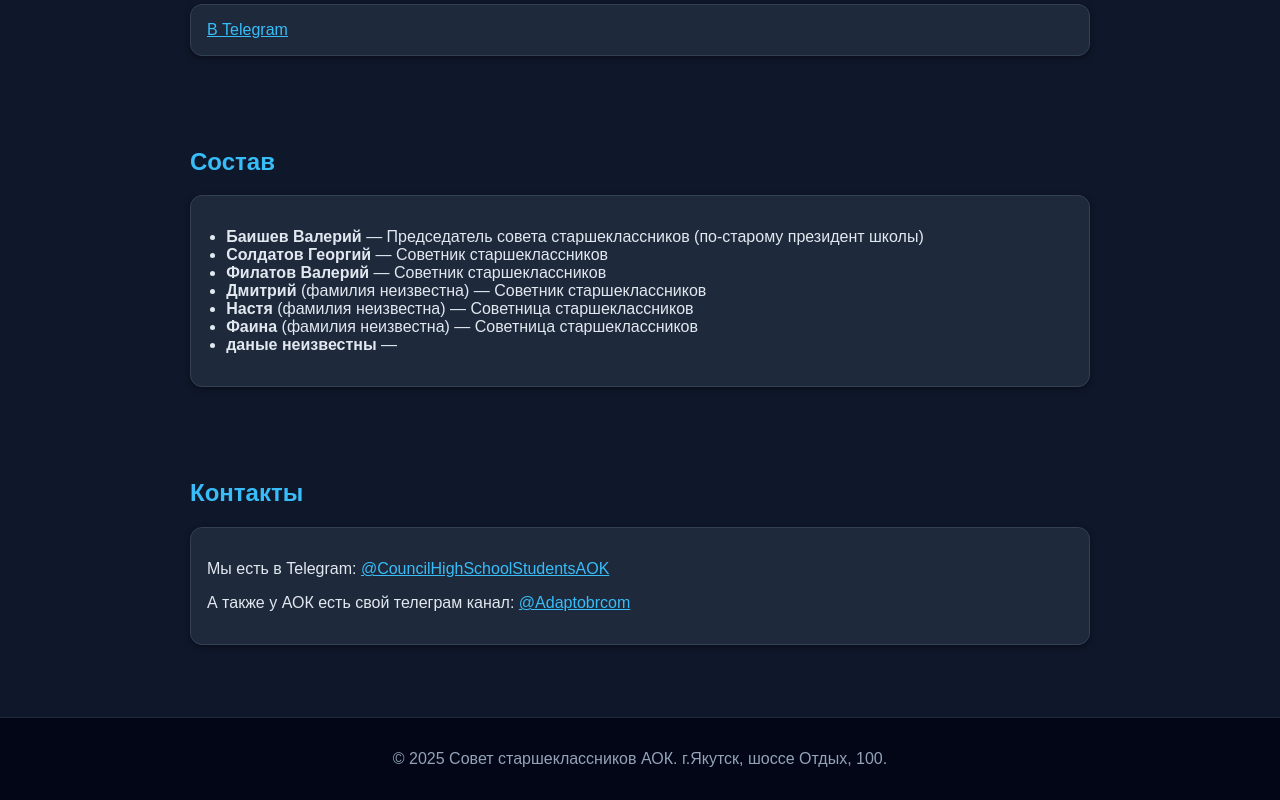
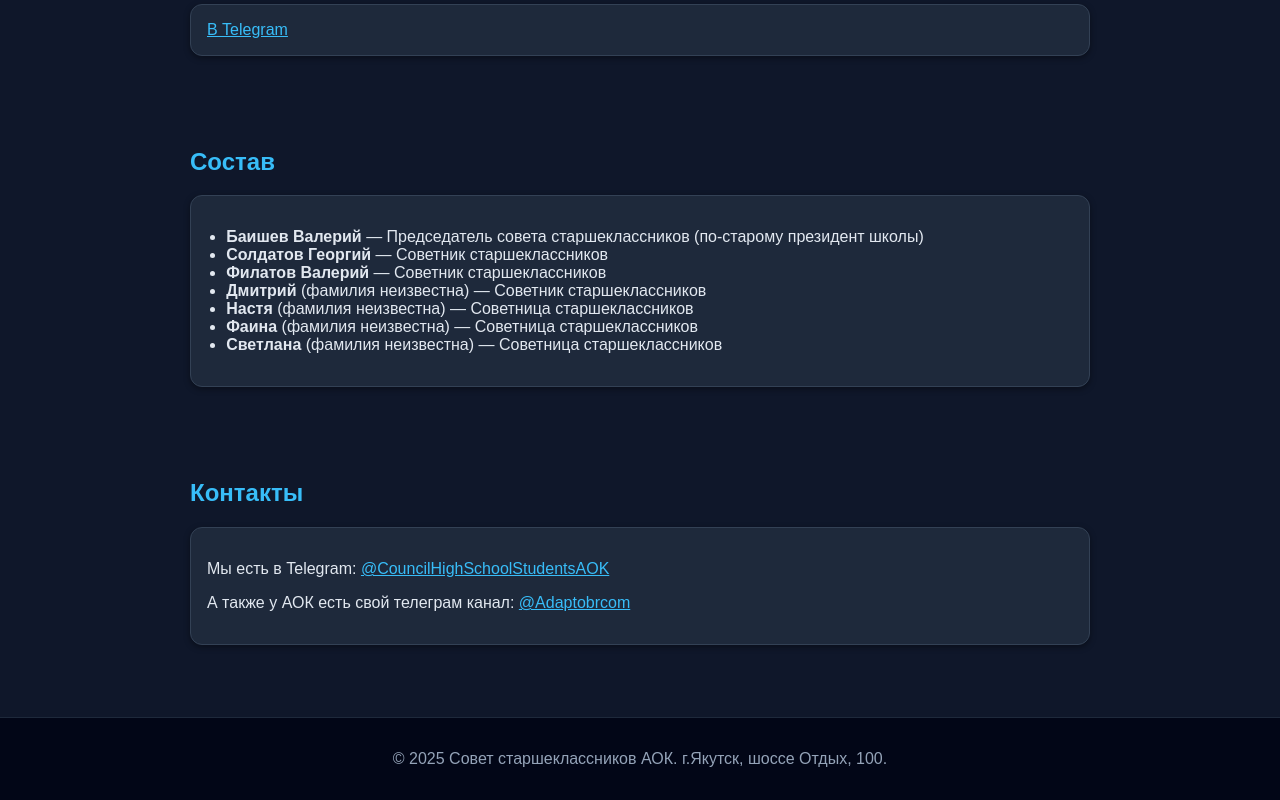
Before and after one commit to CouncilHighSchoolStudentsAOK/CouncilHighSchoolStudentsAOK.github.io, a plain HTML site: page index.html in a window 1280 px wide. Shown: the part 590-1390 px from the top of the page. Drawn offline with Linux system fonts and the light colour scheme.

Commit message:
Update index.html

```diff
--- a/index.html
+++ b/index.html
@@ -68,7 +68,7 @@ SOFTWARE.
         <li><b>Дмитрий</b> (фамилия неизвестна) — Советник старшеклассников</li>
         <li><b>Настя</b> (фамилия неизвестна) — Советница старшеклассников</li>
         <li><b>Фаина</b> (фамилия неизвестна) — Советница старшеклассников</li>
-        <li><b>даные неизвестны</b> — </li>
+        <li><b>Светлана</b> (фамилия неизвестна) — Советница старшеклассников</li>
       </ul>
     </div>
   </section>  <section id="contact">
```
